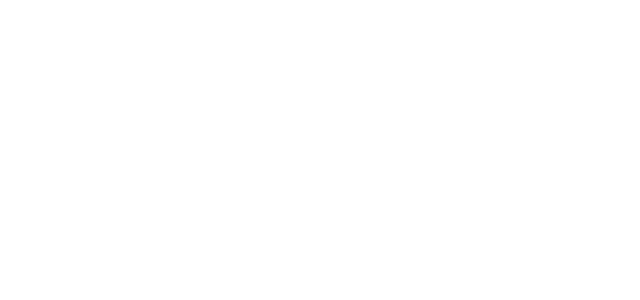
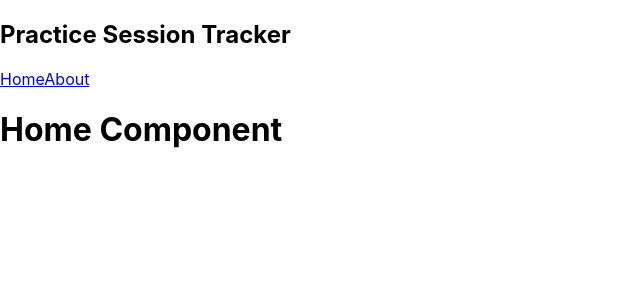
Before and after one commit to ehoversten/practice_tracker, a React (Create React App) app in the folder client/: page / in a window 1280 px wide. Shown: the top 300 px of the page, without its empty margins (0-640 px from the left). Built offline with nearby package versions, Linux system fonts and the light colour scheme.

Commit message:
added react router and basic navbar setup

```diff
--- a/client/src/App.js
+++ b/client/src/App.js
@@ -1,10 +1,19 @@
-
+import { BrowserRouter, Routes, Route} from 'react-router-dom' ;
+import Navbar from './components/Navbar';
+import Home from './pages/Home';
+import About from './pages/About';
 
 function App() {
   return (
-    <div className="App">
-
-    </div>
+    <BrowserRouter>
+      <Navbar />
+      <div className="App">
+        <Routes>
+          <Route path='/' element={<Home />} />
+          <Route path='about' element={<About />} />
+        </Routes>
+      </div>
+    </BrowserRouter>
   );
 }
 
--- /dev/null
+++ b/client/src/components/Navbar.js
@@ -0,0 +1,17 @@
+import React from 'react';
+import { Link, NavLink } from 'react-router-dom'
+
+
+const Navbar = () => {
+    return (
+        <header>
+            <nav>
+                <h2>Practice Session Tracker</h2>
+                <NavLink to='/'>Home</NavLink>
+                <NavLink to='about'>About</NavLink>
+            </nav>
+        </header>
+    )
+}
+
+export default Navbar;
--- /dev/null
+++ b/client/src/pages/About.js
@@ -0,0 +1,14 @@
+import React from 'react';
+
+
+const About = () => {
+    return (
+        <div className='about-page'>
+            <h1>About Component</h1>
+
+        </div>
+    )
+}
+
+
+export default About;
--- /dev/null
+++ b/client/src/pages/Home.js
@@ -0,0 +1,14 @@
+import React from 'react';
+
+
+const Home = () => {
+    return (
+        <div className='home-page'>
+            <h1>Home Component</h1>
+
+        </div>
+    )
+}
+
+
+export default Home;
```
